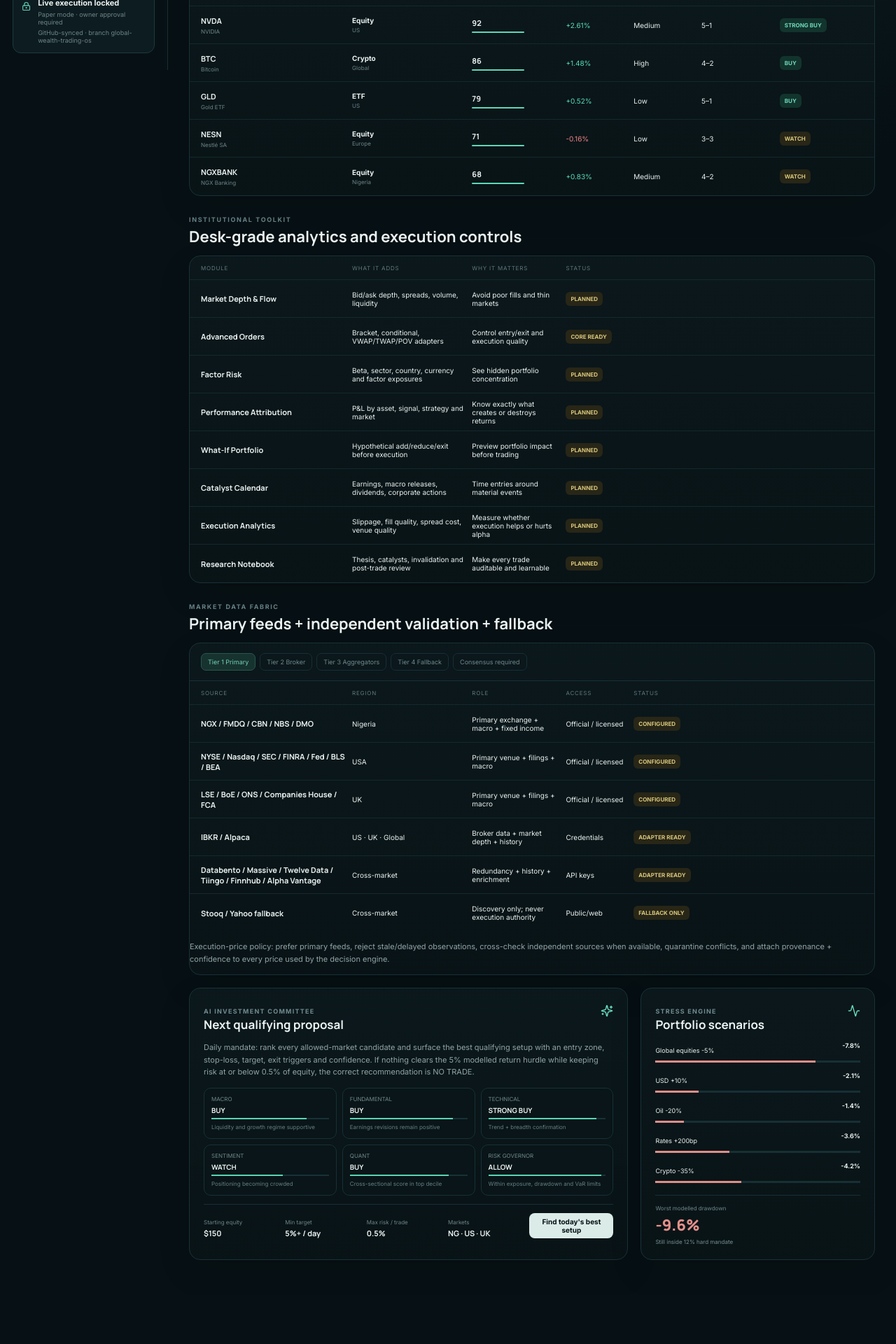
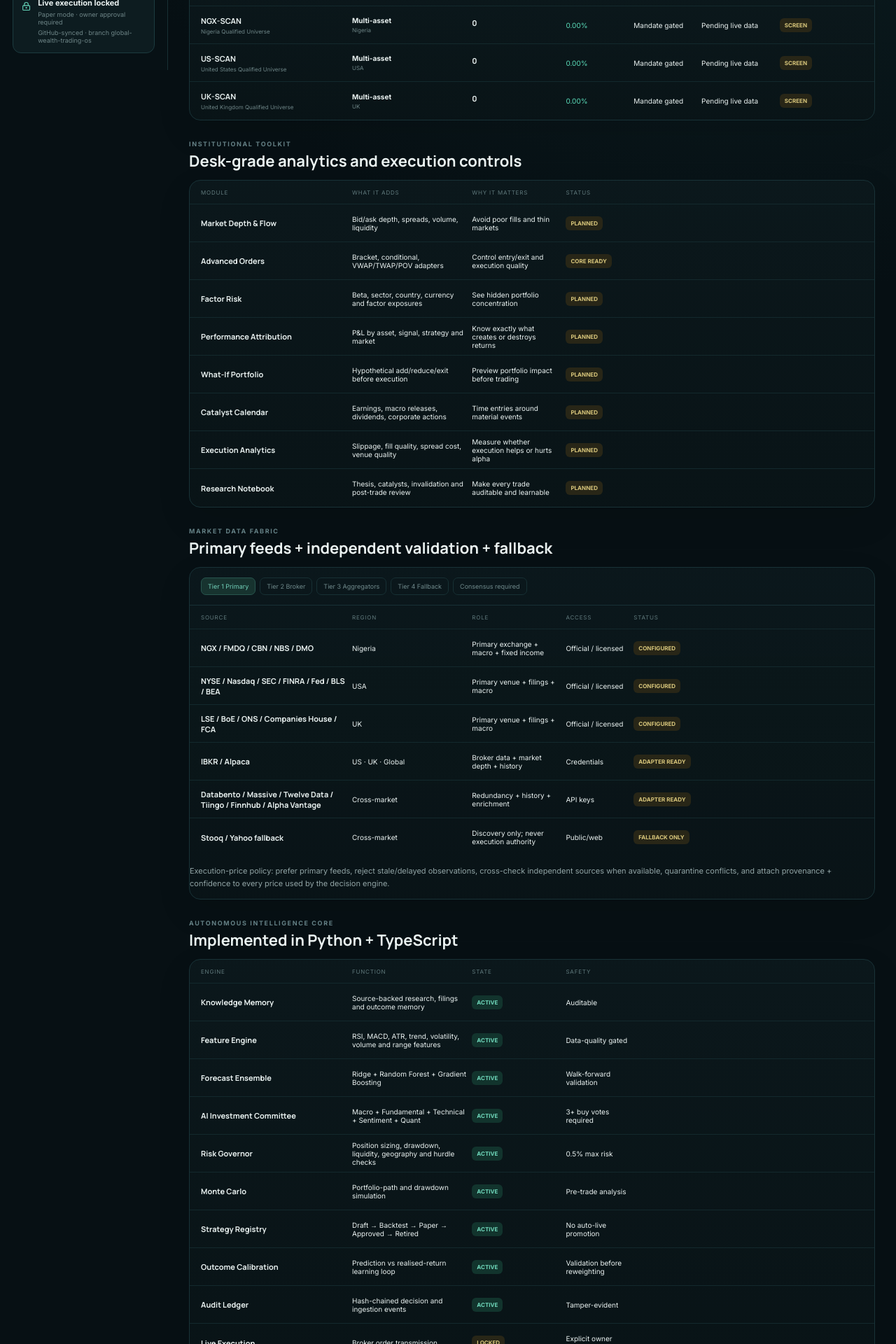
Before and after one commit to NgwutaOforbuike/PROJECTS-21, a React (Vite) app in the folder global-wealth-trading-os/web/: page / in a window 1280 px wide. Shown: the part 700-2620 px from the top of the page at 70% size. Before the commit the page ends 2550 px from the top, so only its background shows below. Built offline with nearby package versions, Linux system fonts and the light colour scheme.

Commit message:
Reflect autonomous intelligence core and allowed markets in live frontend

```diff
--- a/global-wealth-trading-os/web/src/main.tsx
+++ b/global-wealth-trading-os/web/src/main.tsx
@@ -8,11 +8,9 @@ const money=(n:number)=>new Intl.NumberFormat("en-US",{style:"currency",currency
 const pct=(n:number)=>`${n>0?"+":""}${n.toFixed(2)}%`;
 
 const opportunities=[
-{asset:"NVDA",name:"NVIDIA",cls:"Equity",region:"US",score:92,ret:2.61,risk:"Medium",decision:"STRONG BUY",committee:"5–1",why:"Earnings momentum + liquidity + positive trend regime"},
-{asset:"BTC",name:"Bitcoin",cls:"Crypto",region:"Global",score:86,ret:1.48,risk:"High",decision:"BUY",committee:"4–2",why:"Trend persistence; risk governor limits sizing"},
-{asset:"GLD",name:"Gold ETF",cls:"ETF",region:"US",score:79,ret:.52,risk:"Low",decision:"BUY",committee:"5–1",why:"Diversifier under current macro stress basket"},
-{asset:"NESN",name:"Nestlé SA",cls:"Equity",region:"Europe",score:71,ret:-.16,risk:"Low",decision:"WATCH",committee:"3–3",why:"Quality high; momentum not yet confirmed"},
-{asset:"NGXBANK",name:"NGX Banking",cls:"Equity",region:"Nigeria",score:68,ret:.83,risk:"Medium",decision:"WATCH",committee:"4–2",why:"Valuation attractive; FX risk raises hurdle"}
+{asset:"NGX-SCAN",name:"Nigeria Qualified Universe",cls:"Multi-asset",region:"Nigeria",score:0,ret:0,risk:"Mandate gated",decision:"SCREEN",committee:"Pending live data",why:"Only candidates clearing data, liquidity, committee, 5% hurdle and 0.5% risk gate can qualify."},
+{asset:"US-SCAN",name:"United States Qualified Universe",cls:"Multi-asset",region:"USA",score:0,ret:0,risk:"Mandate gated",decision:"SCREEN",committee:"Pending live data",why:"Fractional sizing supported where broker/venue permits."},
+{asset:"UK-SCAN",name:"United Kingdom Qualified Universe",cls:"Multi-asset",region:"UK",score:0,ret:0,risk:"Mandate gated",decision:"SCREEN",committee:"Pending live data",why:"Official filings, macro evidence and market feeds feed the research engine."}
 ];
 
 const votes=[
@@ -51,8 +49,8 @@ function App(){
     <span><i className="up"></i>S&P 500 <b>6,548.31</b> <em>+0.42%</em></span>
     <span><i className="up"></i>NGX ASI <b>141,202</b> <em>+0.71%</em></span>
     <span><i className="down"></i>US 10Y <b>4.08%</b> <em>-3bp</em></span>
-    <span><i className="up"></i>BTC <b>$113,820</b> <em>+1.32%</em></span>
-    <span><i className="up"></i>Gold <b>$3,641</b> <em>+0.26%</em></span>
+    <span><i className="up"></i>UK 100 <b>LIVE FEED</b> <em>pending</em></span>
+    <span><i className="up"></i>System <b>GitHub Synced</b> <em>active</em></span>
    </section>
 
    <section className="heroGrid">
@@ -115,6 +113,25 @@ function App(){
     <div className="thesis">Execution-price policy: prefer primary feeds, reject stale/delayed observations, cross-check independent sources when available, quarantine conflicts, and attach provenance + confidence to every price used by the decision engine.</div>
    </section>
 
+   <section className="sectionTitle"><div><p className="eyebrow">AUTONOMOUS INTELLIGENCE CORE</p><h2>Implemented in Python + TypeScript</h2></div></section>
+   <section className="panel tablePanel">
+    <div className="table">
+      <div className="tr th"><span>Engine</span><span>Function</span><span>State</span><span>Safety</span><span></span><span></span><span></span></div>
+      {[
+        ["Knowledge Memory","Source-backed research, filings and outcome memory","ACTIVE","Auditable"],
+        ["Feature Engine","RSI, MACD, ATR, trend, volatility, volume and range features","ACTIVE","Data-quality gated"],
+        ["Forecast Ensemble","Ridge + Random Forest + Gradient Boosting","ACTIVE","Walk-forward validation"],
+        ["AI Investment Committee","Macro + Fundamental + Technical + Sentiment + Quant","ACTIVE","3+ buy votes required"],
+        ["Risk Governor","Position sizing, drawdown, liquidity, geography and hurdle checks","ACTIVE","0.5% max risk"],
+        ["Monte Carlo","Portfolio-path and drawdown simulation","ACTIVE","Pre-trade analysis"],
+        ["Strategy Registry","Draft → Backtest → Paper → Approved → Retired","ACTIVE","No auto-live promotion"],
+        ["Outcome Calibration","Prediction vs realised-return learning loop","ACTIVE","Validation before reweighting"],
+        ["Audit Ledger","Hash-chained decision and ingestion events","ACTIVE","Tamper-evident"],
+        ["Live Execution","Broker order transmission","LOCKED","Explicit owner gate"]
+      ].map((r:any)=><div className="tr" key={r[0]}><span className="asset"><b>{r[0]}</b></span><span>{r[1]}</span><span className={r[2]==="LOCKED"?"pill watch":"pill buy"}>{r[2]}</span><span>{r[3]}</span><span></span><span></span><span></span></div>)}
+    </div>
+   </section>
+
    <section className="lowerGrid">
     <div className="panel committee">
       <div className="panelHead"><div><span>AI INVESTMENT COMMITTEE</span><h3>Next qualifying proposal</h3></div><Sparkles/></div>
```
